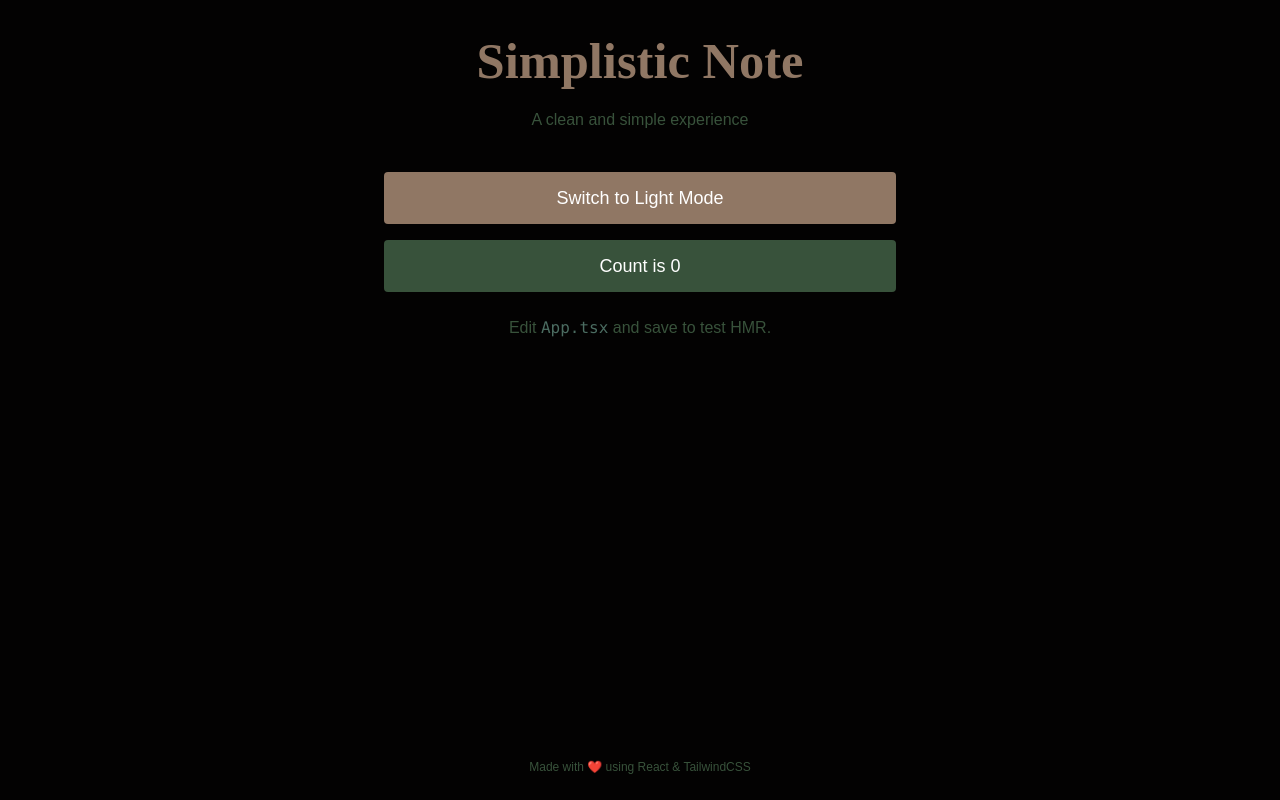
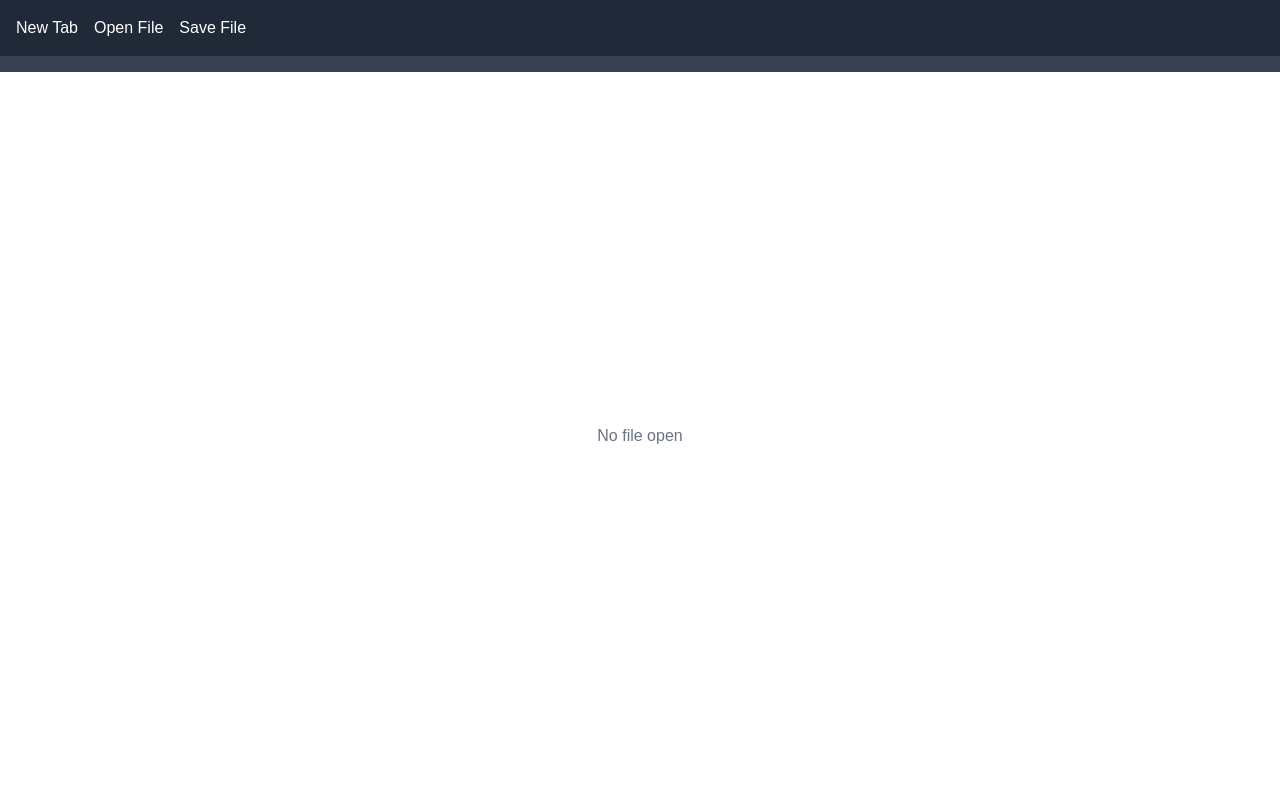
Before and after one commit to Nojyto/notebad, a React (Vite) app: page / in a window 1280 px wide. Built offline with nearby package versions, Linux system fonts and the light colour scheme.

Commit message:
Add file handling features with IPC communication and enhance UI for tab management

```diff
--- a/src/ui/App.tsx
+++ b/src/ui/App.tsx
@@ -1,55 +1,127 @@
-import { useEffect, useState } from 'react';
+import { useState } from "react";
+
+type FileTab = {
+  id: string;
+  name: string;
+  path?: string;
+  content: string;
+};
 
 function App() {
-  const [count, setCount] = useState(0);
-  const [isDarkMode, setIsDarkMode] = useState(true);
+  const [tabs, setTabs] = useState<FileTab[]>([]);
+  const [activeTabId, setActiveTabId] = useState<string | null>(null);
 
-  useEffect(() => {
-    if (isDarkMode) {
-      document.documentElement.classList.add('dark');
-    } else {
-      document.documentElement.classList.remove('dark');
-    }
-  }, [isDarkMode]);
-
-  const toggleTheme = () => {
-    setIsDarkMode((prevMode) => !prevMode);
+  const createNewTab = () => {
+    const newTab: FileTab = {
+      id: crypto.randomUUID(),
+      name: "Untitled",
+      content: "",
+    };
+    setTabs((prev) => [...prev, newTab]);
+    setActiveTabId(newTab.id);
   };
 
+  const openFile = async () => {
+    const filePath = await window.electron.openFileDialog();
+    if (filePath) {
+      const fileContent = await window.electron.readFile(filePath);
+      const fileName = filePath.split("/").pop() || "Untitled";
+
+      const existingTab = tabs.find((tab) => tab.path === filePath);
+      if (existingTab) {
+        setActiveTabId(existingTab.id);
+      } else {
+        const newTab: FileTab = {
+          id: crypto.randomUUID(),
+          name: fileName,
+          path: filePath,
+          content: fileContent,
+        };
+        setTabs((prev) => [...prev, newTab]);
+        setActiveTabId(newTab.id);
+      }
+    }
+  };
+
+
+  const saveFile = async () => {
+    const activeTab = tabs.find((tab) => tab.id === activeTabId);
+    if (activeTab && activeTab.path) {
+      await window.electron.writeFile(activeTab.path, activeTab.content);
+      alert("File saved!");
+    } else {
+      alert("No file to save or file path missing.");
+    }
+  };
+
+  const closeTab = (id: string) => {
+    setTabs((prev) => prev.filter((tab) => tab.id !== id));
+    if (activeTabId === id) {
+      setActiveTabId(tabs.length > 1 ? tabs[0].id : null);
+    }
+  };
+
+  const updateTabContent = (id: string, content: string) => {
+    setTabs((prev) =>
+      prev.map((tab) => (tab.id === id ? { ...tab, content } : tab))
+    );
+  };
+
+  const activeTab = tabs.find((tab) => tab.id === activeTabId);
+
   return (
-    <div className="h-screen bg-background text-text flex flex-col items-center justify-center p-6">
-      <header className="mb-10 text-center">
-        <h1 className="text-4xl font-bold text-primary">Simplistic Note</h1>
-        <p className="text-secondary mt-2">A clean and simple experience</p>
+    <div className="flex flex-col h-screen">
+      {/* Menu Bar */}
+      <header className="bg-gray-800 text-white p-4 flex justify-between">
+        <div>
+          <button onClick={createNewTab} className="mr-4">
+            New Tab
+          </button>
+          <button onClick={openFile} className="mr-4">
+            Open File
+          </button>
+          <button onClick={saveFile}>Save File</button>
+        </div>
       </header>
 
-      <main className="flex flex-col items-center w-full max-w-lg">
-        <button
-          onClick={toggleTheme}
-          className="w-full py-3 mb-4 text-lg font-medium bg-primary text-white rounded hover:bg-accent transition"
-        >
-          Switch to {isDarkMode ? 'Light' : 'Dark'} Mode
-        </button>
+      {/* Tab Bar */}
+      <nav className="flex bg-gray-700 text-white p-2">
+        {tabs.map((tab) => (
+          <div
+            key={tab.id}
+            className={`px-4 py-2 cursor-pointer ${
+              tab.id === activeTabId ? "bg-gray-600" : ""
+            }`}
+            onClick={() => setActiveTabId(tab.id)}
+          >
+            {tab.name}
+            <button
+              onClick={(e) => {
+                e.stopPropagation();
+                closeTab(tab.id);
+              }}
+              className="ml-2 text-red-500"
+            >
+              ×
+            </button>
+          </div>
+        ))}
+      </nav>
 
-        <div className="text-center w-full mb-6">
-          <button
-            onClick={() => setCount((count) => count + 1)}
-            className="w-full py-3 text-lg font-medium bg-secondary text-white rounded hover:bg-accent transition"
-          >
-            Count is {count}
-          </button>
-        </div>
-
-        <p className="text-center text-secondary">
-          Edit <code className="font-mono text-accent">App.tsx</code> and save to test HMR.
-        </p>
+      {/* Editor */}
+      <main className="flex-1 p-4">
+        {activeTab ? (
+          <textarea
+            className="w-full h-full border rounded p-2"
+            value={activeTab.content}
+            onChange={(e) => updateTabContent(activeTab.id, e.target.value)}
+          />
+        ) : (
+          <div className="h-full flex items-center justify-center text-gray-500">
+            No file open
+          </div>
+        )}
       </main>
-
-      <footer className="mt-auto text-center">
-        <p className="text-sm text-secondary">
-          Made with ❤️ using React & TailwindCSS
-        </p>
-      </footer>
     </div>
   );
 }
```
Also changed, not shown: src/electron/main.ts (+17 -1 lines), src/electron/preload.cts.
